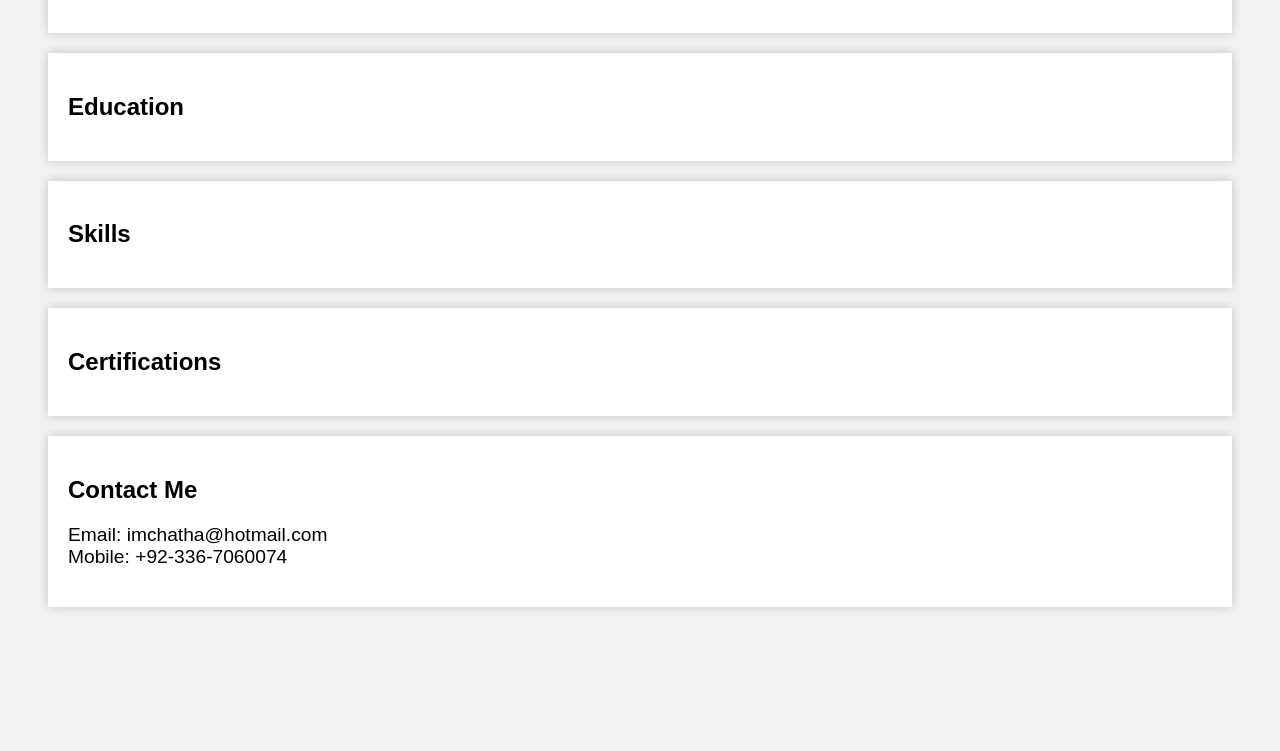
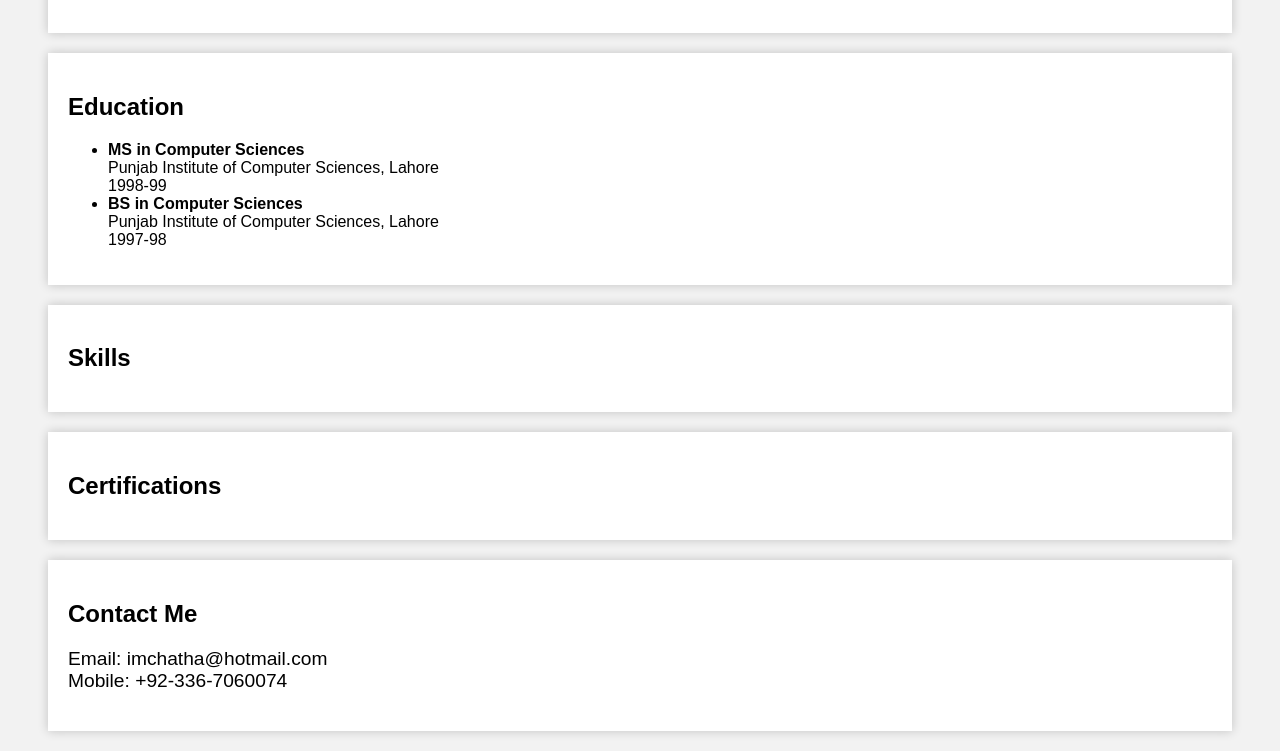
Before and after one commit to IrfanChatha/IrfanChatha.github.io, a plain HTML site: page index.html in a window 1280 px wide. Shown: the part 1446-2197 px from the top of the page. Before the commit the page ends 2073 px from the top, so only its background shows below. Drawn offline with Linux system fonts and the light colour scheme.

Commit message:
Update index.html

```diff
--- a/index.html
+++ b/index.html
@@ -122,7 +122,18 @@
         </div>
         <div id="education" class="section">
             <h2>Education</h2>
-            <!-- Add your education details here -->
+            <ul>
+                <li>
+                    <strong>MS in Computer Sciences</strong><br>
+                    Punjab Institute of Computer Sciences, Lahore<br>
+                    1998-99
+                </li>
+                <li>
+                    <strong>BS in Computer Sciences</strong><br>
+                    Punjab Institute of Computer Sciences, Lahore<br>
+                    1997-98
+                </li>
+            </ul>
         </div>
         <div id="skills" class="section">
             <h2>Skills</h2>
```
